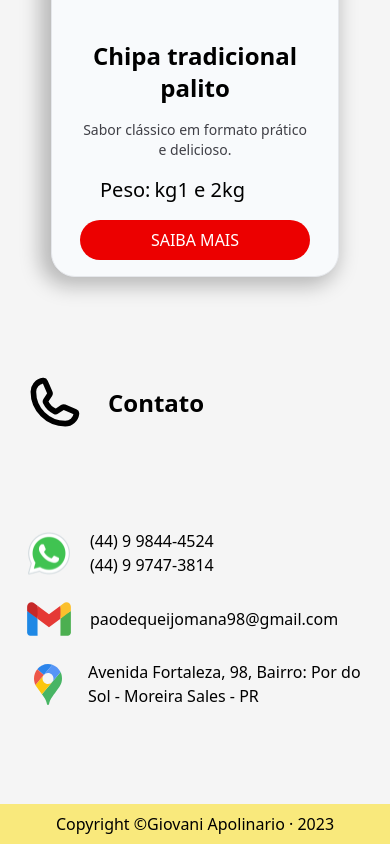
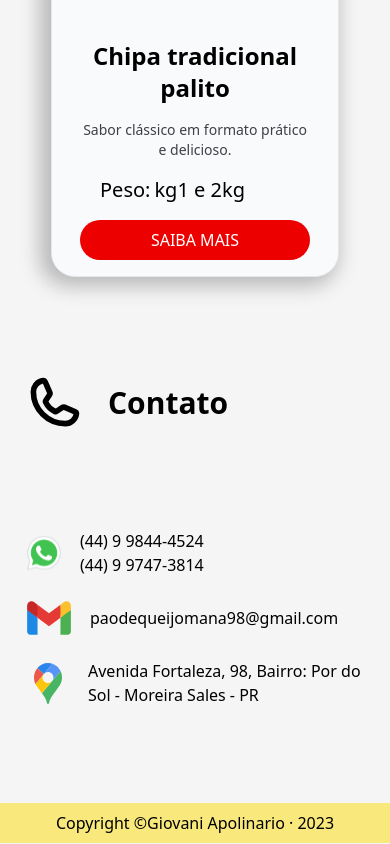
Before and after one commit to giovaniocan/cheese-bread, a Next.js app: page / in a window 390 px wide. Shown: the part 5713-6557 px from the top of the page. Built offline with nearby package versions, Linux system fonts and the light colour scheme.

Commit message:
fixed contact

```diff
--- a/src/components/Contatc/index.tsx
+++ b/src/components/Contatc/index.tsx
@@ -6,14 +6,14 @@ export function Contatc() {
     <div id="contact" className="ml-6 md:ml-48 flex flex-col gap-24 ">
       <div className="flex  gap-6 items-center">
         <Phone size={60} weight="bold" />
-        <h1 className="text-2xl lg:text-5xl font-semibold">Contato</h1>
+        <h1 className="text-3xl lg:text-5xl font-semibold">Contato</h1>
       </div>
       <div className="mr-3 flex items-center gap-4 flex-wrap lg:justify-around">
         <div className="flex gap-4">
           <Image
             src="/ContactIcons/WhatsIcon.svg"
-            width={50}
-            height={70}
+            width={40}
+            height={60}
             alt="whatsApp icon"
           />
           <div>
```
